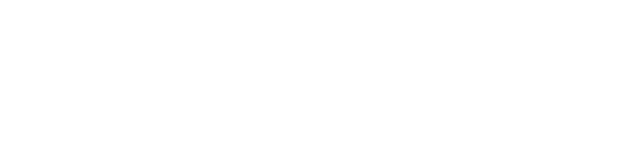
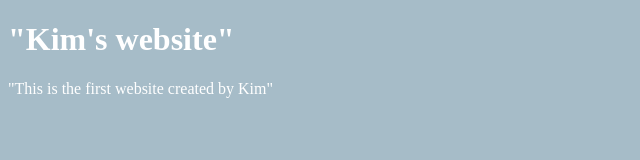
Before and after one commit to kgawebdesign/kgawebdesign.github.io, a plain HTML site: page unit_1/index.html in a window 1280 px wide. Shown: the whole page, without its empty margins (0-640 px from the left). Drawn offline with Linux system fonts and the light colour scheme.

Commit message:
changed background colour

```diff
--- a/unit_1/css/style.css
+++ b/unit_1/css/style.css
@@ -1,6 +1,6 @@
 body
 {
-	background-color: "A6BCC8";
+	background-color: #A6BCC8;
 }
 h1,p
 {
```
Also changed, not shown: 2 other files.
